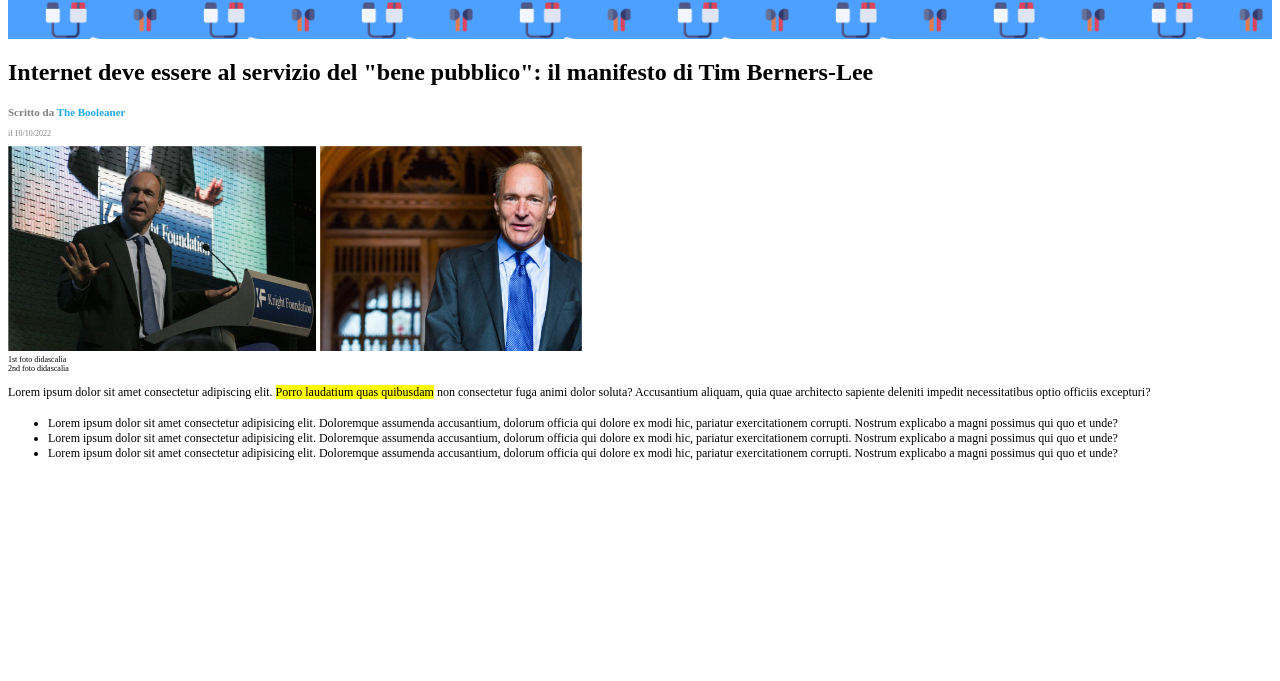
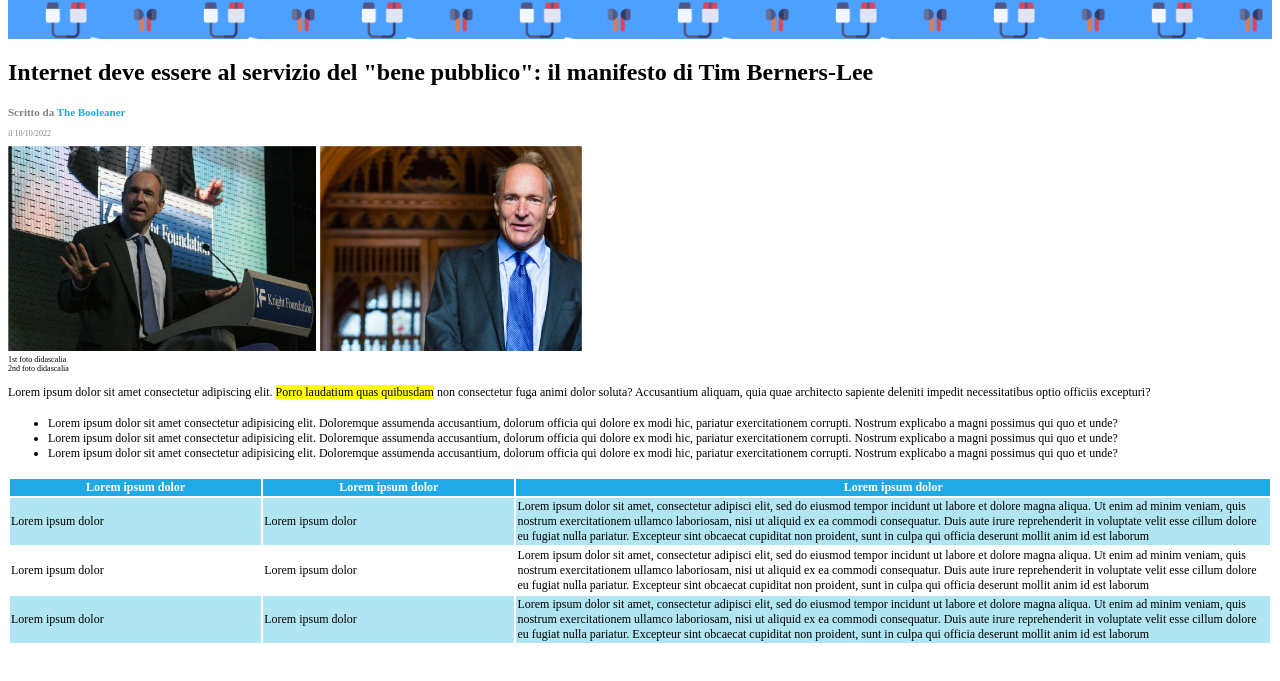
Before and after one commit to mattiadelmonaco/html-css-booleaner, a plain HTML site: page index.html in a window 1280 px wide. Shown: the part 57-738 px from the top of the page. Drawn offline with Linux system fonts and the light colour scheme.

Commit message:
feat: add table

```diff
--- a/css/style.css
+++ b/css/style.css
@@ -40,3 +40,22 @@ img {
 .lorem-ipsum-question {
     font-size: 12px;
 }
+
+.thead {
+    background-color: #20A9E5;
+    font-size: 12px;
+    color: #ffffff;
+}
+
+.cell-bigger {
+    width: 60%;
+}
+
+.tdshots {
+    background-color: #B1E5F2;
+    font-size: 12px;
+}
+
+.tdshotssecond {
+    font-size: 12px;
+}
--- a/index.html
+++ b/index.html
@@ -32,14 +32,63 @@
             <div class="captions">1st foto didascalia</div>
             <div class="captions">2nd foto didascalia</div>
             <!-- /image and captions -->
-             <!-- unorder list -->
-              <p class="lorem-ipsum">Lorem ipsum dolor sit amet consectetur adipiscing elit. <mark>Porro laudatium quas quibusdam</mark> non consectetur fuga animi dolor soluta? Accusantium aliquam, quia quae architecto sapiente deleniti impedit necessitatibus optio officiis excepturi?</p>
-              <ul>
-                <li class="lorem-ipsum-question">Lorem ipsum dolor sit amet consectetur adipisicing elit. Doloremque assumenda accusantium, dolorum officia qui dolore ex modi hic, pariatur exercitationem corrupti. Nostrum explicabo a magni possimus qui quo et unde?</li>
-                <li class="lorem-ipsum-question">Lorem ipsum dolor sit amet consectetur adipisicing elit. Doloremque assumenda accusantium, dolorum officia qui dolore ex modi hic, pariatur exercitationem corrupti. Nostrum explicabo a magni possimus qui quo et unde?</li>
-                <li class="lorem-ipsum-question">Lorem ipsum dolor sit amet consectetur adipisicing elit. Doloremque assumenda accusantium, dolorum officia qui dolore ex modi hic, pariatur exercitationem corrupti. Nostrum explicabo a magni possimus qui quo et unde?</li>
-              </ul>
-              <!-- /unorder list -->
+            <!-- unorder list -->
+            <p class="lorem-ipsum">Lorem ipsum dolor sit amet consectetur adipiscing elit. <mark>Porro laudatium quas
+                    quibusdam</mark> non consectetur fuga animi dolor soluta? Accusantium aliquam, quia quae architecto
+                sapiente deleniti impedit necessitatibus optio officiis excepturi?</p>
+            <ul>
+                <li class="lorem-ipsum-question">Lorem ipsum dolor sit amet consectetur adipisicing elit. Doloremque
+                    assumenda accusantium, dolorum officia qui dolore ex modi hic, pariatur exercitationem corrupti.
+                    Nostrum explicabo a magni possimus qui quo et unde?</li>
+                <li class="lorem-ipsum-question">Lorem ipsum dolor sit amet consectetur adipisicing elit. Doloremque
+                    assumenda accusantium, dolorum officia qui dolore ex modi hic, pariatur exercitationem corrupti.
+                    Nostrum explicabo a magni possimus qui quo et unde?</li>
+                <li class="lorem-ipsum-question">Lorem ipsum dolor sit amet consectetur adipisicing elit. Doloremque
+                    assumenda accusantium, dolorum officia qui dolore ex modi hic, pariatur exercitationem corrupti.
+                    Nostrum explicabo a magni possimus qui quo et unde?</li>
+            </ul>
+            <!-- /unorder list -->
+            <!-- table -->
+            <table>
+                <thead>
+                    <tr class="thead">
+                        <th><strong>Lorem ipsum dolor</strong></td>
+                        <th><strong>Lorem ipsum dolor</strong></td>
+                        <th class="cell-bigger"><strong>Lorem ipsum dolor</strong></th>
+                    </tr>
+                </thead>
+                <tbody>
+                    <tr class="tdshots">
+                        <td>Lorem ipsum dolor</td>
+                        <td>Lorem ipsum dolor</td>
+                        <td>Lorem ipsum dolor sit amet, consectetur adipisci elit, sed do eiusmod tempor incidunt ut
+                            labore et dolore magna aliqua. Ut enim ad minim veniam, quis nostrum exercitationem ullamco
+                            laboriosam, nisi ut aliquid ex ea commodi consequatur. Duis aute irure reprehenderit in
+                            voluptate velit esse cillum dolore eu fugiat nulla pariatur. Excepteur sint obcaecat
+                            cupiditat non proident, sunt in culpa qui officia deserunt mollit anim id est laborum</td>
+                    </tr>
+                    <tr class="tdshotssecond">
+                        <td>Lorem ipsum dolor</td>
+                        <td>Lorem ipsum dolor</td>
+                        <td>Lorem ipsum dolor sit amet, consectetur adipisci elit, sed do eiusmod tempor incidunt ut
+                            labore et dolore magna aliqua. Ut enim ad minim veniam, quis nostrum exercitationem ullamco
+                            laboriosam, nisi ut aliquid ex ea commodi consequatur. Duis aute irure reprehenderit in
+                            voluptate velit esse cillum dolore eu fugiat nulla pariatur. Excepteur sint obcaecat
+                            cupiditat non proident, sunt in culpa qui officia deserunt mollit anim id est laborum</td>
+                    </tr>
+                    <tr class="tdshots">
+                        <td>Lorem ipsum dolor</td>
+                        <td>Lorem ipsum dolor</td>
+                        <td>Lorem ipsum dolor sit amet, consectetur adipisci elit, sed do eiusmod tempor incidunt ut
+                            labore et dolore magna aliqua. Ut enim ad minim veniam, quis nostrum exercitationem ullamco
+                            laboriosam, nisi ut aliquid ex ea commodi consequatur. Duis aute irure reprehenderit in
+                            voluptate velit esse cillum dolore eu fugiat nulla pariatur. Excepteur sint obcaecat
+                            cupiditat non proident, sunt in culpa qui officia deserunt mollit anim id est laborum</td>
+                    </tr>
+                </tbody>
+            </table>
+            <!-- /table -->
+
         </article>
 
     </main>
```
